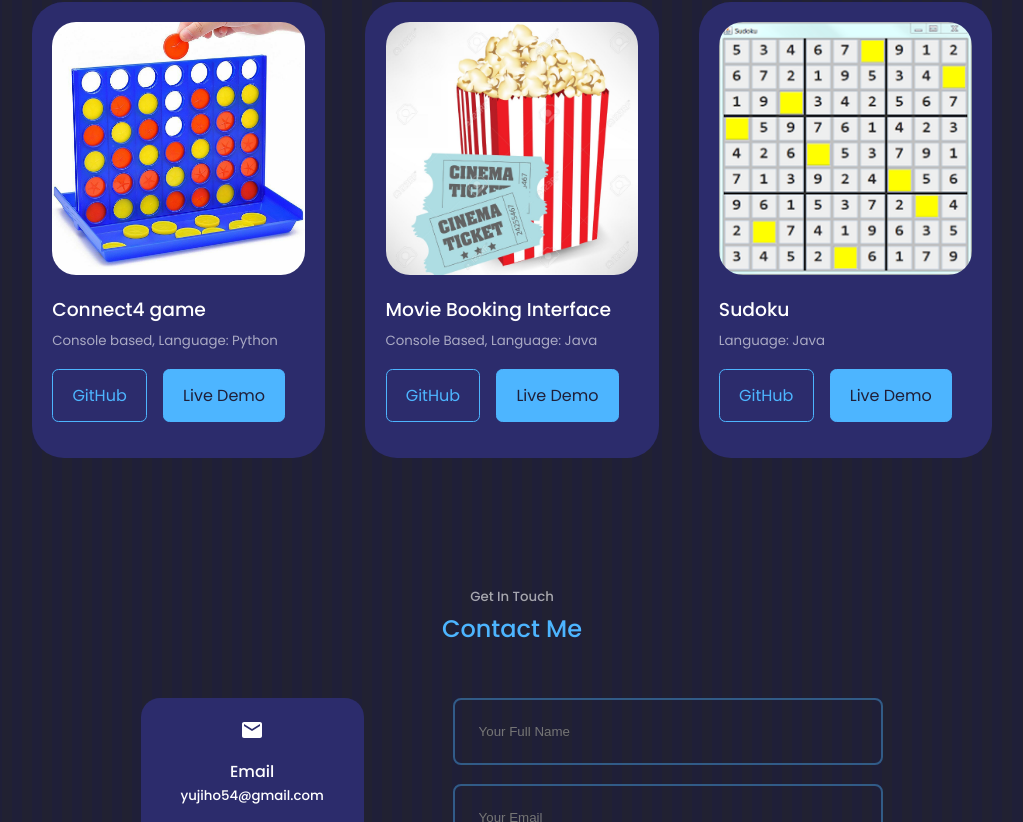
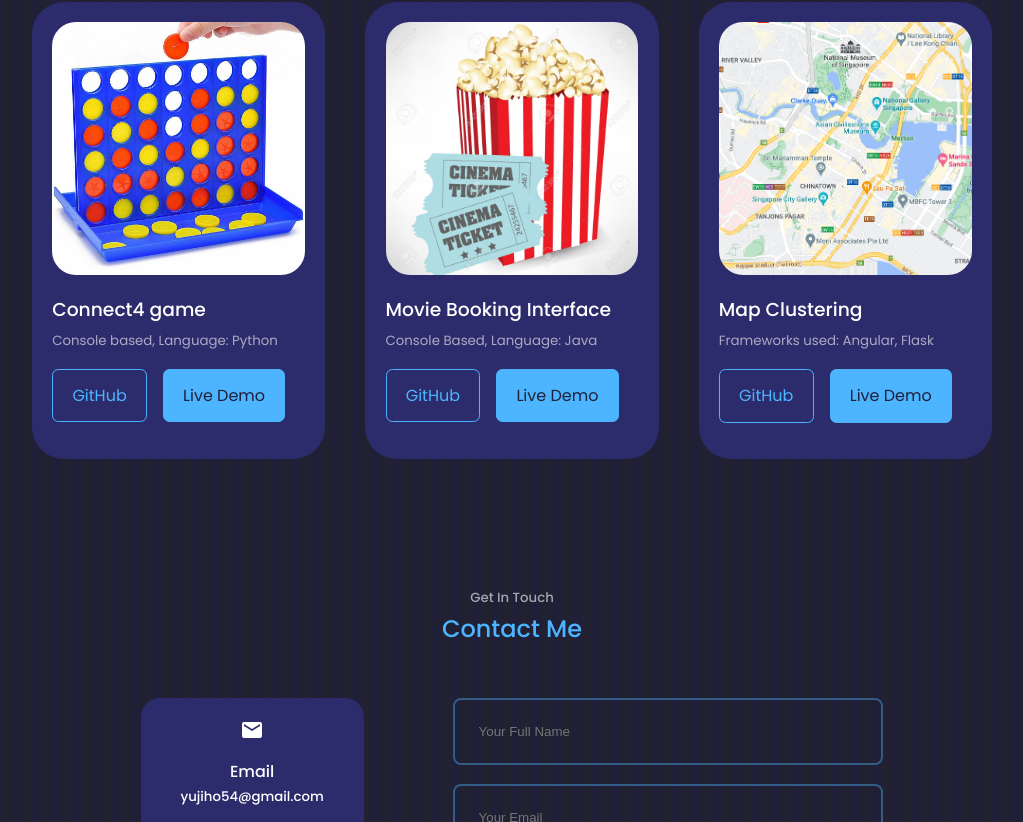
Before and after one commit to yujiho1910/portfolio, a React (Create React App) app: page / in a window 1280 px wide. Shown: the part 2919-3741 px from the top of the page, without its empty margins (128-1151 px from the left). Built offline with nearby package versions, Linux system fonts and the light colour scheme.

Commit message:
updated new project

```diff
--- a/src/components/portfolio/Portfolio.jsx
+++ b/src/components/portfolio/Portfolio.jsx
@@ -2,7 +2,7 @@ import React from 'react'
 import './portfolio.css'
 import IMG1 from '../../assets/connect4.jpeg'
 import IMG2 from '../../assets/moblima.jpeg'
-import IMG3 from '../../assets/sudoku.png'
+import IMG3 from '../../assets/Map.png'
 
 const data = [
   {
@@ -24,10 +24,10 @@ const data = [
   {
     id: 3,
     image: IMG3,
-    title: 'Sudoku',
-    subtext: 'Language: Java',
-    github: 'https://github.com/yujiho1910/Sudoku',
-    demo: 'https://github.com'
+    title: 'Map Clustering',
+    subtext: 'Frameworks used: Angular, Flask',
+    github: 'https://github.com/yujiho1910/clusterer_frontend',
+    demo: 'https://yellow-glacier-015335b00.3.azurestaticapps.net'
   }
 ] // to make it dynamic
 
```
Also changed, not shown: src/assets/Map.png (added), src/assets/sudoku.png (deleted).
